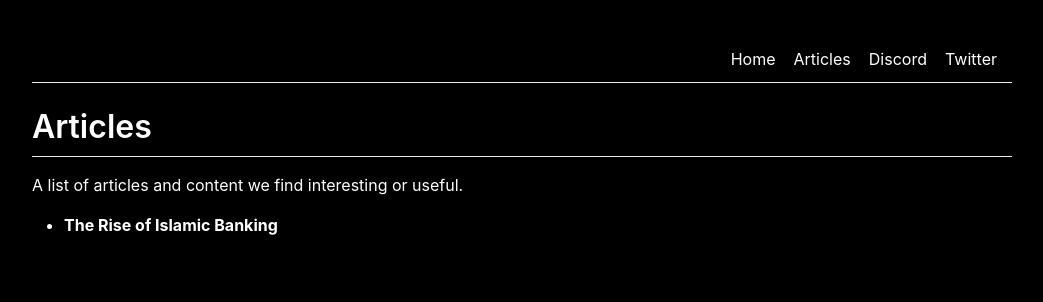
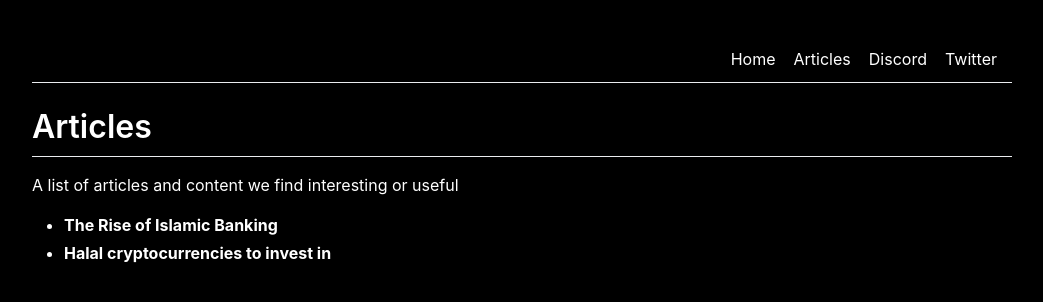
Before and after one commit to feyroozecode/786.world, a Jekyll site: the page built from articles.md, in a window 1280 px wide. Shown: the top 302 px of the page, without its empty margins (118-1161 px from the left). Built offline with Jekyll 4.4.1, drawn with Linux system fonts in a browser that asks for light colours; comment, search, counter and statistics services are not loaded.

Commit message:
Update articles.md

```diff
--- a/articles.md
+++ b/articles.md
@@ -5,6 +5,7 @@ title: Articles
 
 # Articles
 
-A list of articles and content we find interesting or useful.
+A list of articles and content we find interesting or useful
 
 - [The Rise of Islamic Banking](https://www.dawn.com/news/1695601)
+- [Halal cryptocurrencies to invest in](https://www.islamicfinanceguru.com/crypto)
```
